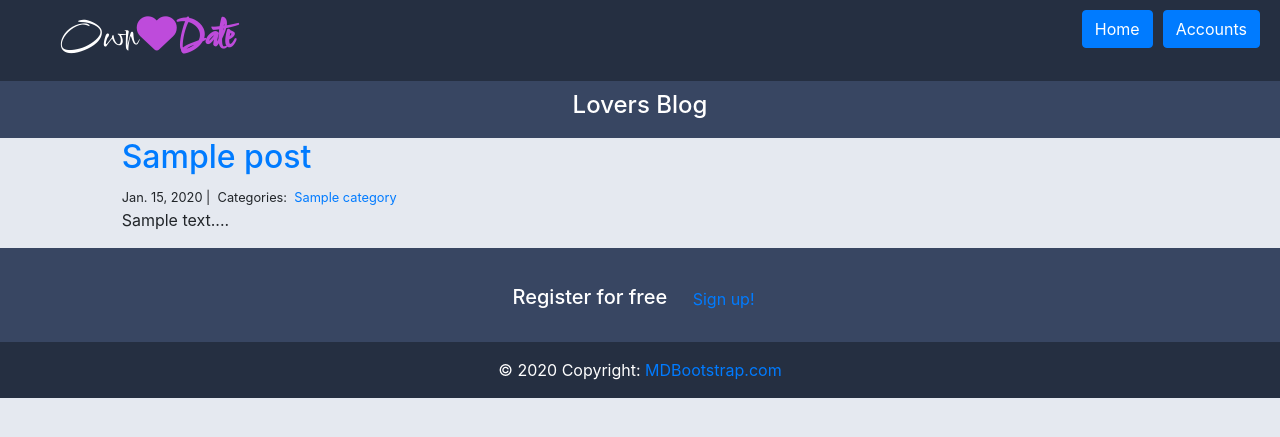
After one commit to Kipngetich33/Owndate, a Django app: page /blog_home/ in a window 1280 px wide. The commit adds this page. Shown: the top 437 px of the page. Run offline with Django 3.2, Linux system fonts and the light colour scheme; tables that the repository leaves empty hold one stand-in row (values such as "Sample post"); some libraries are stand-ins or nearby versions.

Commit message:
add more templates to the blog

```diff
--- a/project/accounts/templates/account_home.html
+++ b/project/accounts/templates/account_home.html
@@ -8,7 +8,11 @@
             <img class="card-img-top" src="{% static account.profile_pic %}" alt="profile pic"
             style="width:285px;height:285px;">
             <div class="card-body">
-                <h5 class="card-title" style="color:blueviolet;font-weight:bold;">{{ account.user_name }} | {{ account.phone_number }} </h5>
+                {% filter upper %}
+                <h5 class="card-title" style="color:blueviolet;font-weight:bold;">
+                    {{ account.user_name }} | {{ account.phone_number }}
+                </h5>
+                {% endfilter %}
                 <p class="card-text">
                     {{ account.bio }}
                 </p>
--- a/project/accounts/templates/base.html
+++ b/project/accounts/templates/base.html
@@ -1,10 +1,22 @@
+<!DOCTYPE html>
+<html>
+<head>
+    <meta charset="UTF-8">
+    <title>OwnDate</title>
     <link rel="stylesheet" href="https://stackpath.bootstrapcdn.com/bootstrap/4.1.3/css/bootstrap.min.css" integrity="sha384-MCw98/SFnGE8fJT3GXwEOngsV7Zt27NXFoaoApmYm81iuXoPkFOJwJ8ERdknLPMO" crossorigin="anonymous">
     <link rel="stylesheet" href="/home/kipngetich/Desktop/fontawesome-free-6.0.0-beta3-web/css/font-awesome.min.css">
     <link href="https://fonts.googleapis.com/css2?family=Comforter&display=swap" rel="stylesheet">
+</head>
+<body style="background-color:#e5e9f0;">
     {% include "navbar.html" %}
     {% block page_content %}
     {% endblock %}
+    {% include "footer.html" %}
+
     <script src="https://code.jquery.com/jquery-3.3.1.slim.min.js" integrity="sha384-q8i/X+965DzO0rT7abK41JStQIAqVgRVzpbzo5smXKp4YfRvH+8abtTE1Pi6jizo" crossorigin="anonymous"></script>
     <script src="https://cdnjs.cloudflare.com/ajax/libs/popper.js/1.14.3/umd/popper.min.js" integrity="sha384-ZMP7rVo3mIykV+2+9J3UJ46jBk0WLaUAdn689aCwoqbBJiSnjAK/l8WvCWPIPm49" crossorigin="anonymous"></script>
     <script src="https://stackpath.bootstrapcdn.com/bootstrap/4.1.3/js/bootstrap.min.js" integrity="sha384-ChfqqxuZUCnJSK3+MXmPNIyE6ZbWh2IMqE241rYiqJxyMiZ6OW/JmZQ5stwEULTy" crossorigin="anonymous"></script>
     <script src="https://kit.fontawesome.com/a3ae98e4b3.js" crossorigin="anonymous"></script>
+
+</body>
+</html>
--- /dev/null
+++ b/project/accounts/templates/footer.html
@@ -0,0 +1,28 @@
+<!-- Footer -->
+<footer class="page-footer font-small unique-color-dark pt-4" style="background-color:#384662;color:white;">
+
+    <!-- Footer Elements -->
+    <div class="container">
+
+      <!-- Call to action -->
+      <ul class="list-unstyled list-inline text-center py-2">
+        <li class="list-inline-item">
+          <h5 class="mb-1">Register for free</h5>
+        </li>
+        <li class="list-inline-item">
+          <a href="#!" class="btn btn-outline-white btn-rounded">Sign up!</a>
+        </li>
+      </ul>
+      <!-- Call to action -->
+
+    </div>
+    <!-- Footer Elements -->
+
+    <!-- Copyright -->
+    <div class="footer-copyright text-center py-3" style="background-color:#252f41;">© 2020 Copyright:
+      <a href="https://mdbootstrap.com/"> MDBootstrap.com</a>
+    </div>
+    <!-- Copyright -->
+
+  </footer>
+  <!-- Footer -->
--- a/project/accounts/templates/navbar.html
+++ b/project/accounts/templates/navbar.html
@@ -1,7 +1,7 @@
-<div class="row"  style="padding:10px;background-color:gainsboro;">
+<div class="row"  style="padding:10px;background-color:#252f41;">
     <div class="col-md-4">
-        <h1>
-            <span style="color:blue;font-family:'Comforter',serif;">Own</span><span style="color:#BE4BDB;font-family:'Comforter',serif;font-weight:bold;"><i class="fas fa-heart" ></i>Date</span>
+        <h1 style="margin-left:50px;">
+            <span style="color:white;font-family:'Comforter',serif;">Own</span><span style="color:#BE4BDB;font-family:'Comforter',serif;font-weight:bold;"><i class="fas fa-heart" ></i>Date</span>
         </h1>
     </div>
     <div class="col-md-4">
--- /dev/null
+++ b/project/blog/templates/blog_home.html
@@ -0,0 +1,25 @@
+{% extends "base.html" %}
+{% block page_content %}
+<div class="row" style="background-color:#384662;padding:10px;">
+    <div class="col-md-12">
+        <h4 style="text-align: center;color:white;">
+            Lovers Blog
+        </h4>
+    </div>
+</div>
+<div class="col-md-10 offset-md-1">
+    {% for post in posts %}
+    <h2><a href="{% url 'blog_post' post.pk%}">{{ post.title }}</a></h2>
+    <small>
+        {{ post.created_on.date }} |&nbsp;
+        Categories:&nbsp;
+        {% for category in post.categories.all %}
+        <a href="{% url 'blog_category' category.name %}">
+            {{ category.name }}
+        </a>&nbsp;
+        {% endfor %}
+    </small>
+    <p>{{ post.body | slice:":400" }}...</p>
+    {% endfor %}
+</div>
+{% endblock %}
--- /dev/null
+++ b/project/blog/urls.py
@@ -0,0 +1,8 @@
+from django.urls import path
+from blog import views
+
+urlpatterns = [
+    path('blog_home/', views.blog_home, name='blog_home'),
+    path('blog_post/<int:pk>/', views.blog_post, name='blog_post'),
+    path('blog_category/<str:category>/', views.blog_category, name='blog_category')
+]
--- a/project/blog/views.py
+++ b/project/blog/views.py
@@ -1,11 +1,34 @@
 from django.shortcuts import render
-from blog.models import Post, Comment
+from blog.models import Category, Post, Comment
 
 # Create your views here.
 def blog_home(request):
-    context = Post.objects.all().order_by('-created_on')
-    return render(request,'blog_home',context)
+    posts = Post.objects.all().order_by('-created_on')
+    context = {
+        'posts':posts
+    }
+    return render(request,'blog_home.html',context)
 
-def blog_post(request):
-    context = Post.objects.get(pk=pk)
-    return render(request,'blog_post',context)
+def blog_post(request,pk):
+    post = Post.objects.get(pk=pk)
+    comments = Comment.objects.filter(post=post)
+    context ={
+        'post':post,
+        'comments':comments
+    }
+    return render(request,'blog_post.html',context)
+
+# Create your views here.
+def blog_category(request,category):
+    posts = Post.objects.filter(
+        categories__name__contains = category
+    ).order_by(
+        '-created_on'
+    )
+
+    context = {
+        'category':category,
+        'posts':posts
+    }
+
+    return render(request,'blog_category.html',context)
--- a/project/project/urls.py
+++ b/project/project/urls.py
@@ -19,4 +19,5 @@ from django.urls import path, include
 urlpatterns = [
     path('admin/', admin.site.urls),
     path('',include('accounts.urls')),
+    path('',include('blog.urls')),
 ]
```
Also changed, not shown: project/accounts/templates/base_backup.html (added, +11 -0 lines), project/blog/templates/blog_category.html (added, +22 -0 lines), project/blog/templates/blog_post.html (added, +22 -0 lines). Lines whose indentation alone changed are shown as unchanged.
